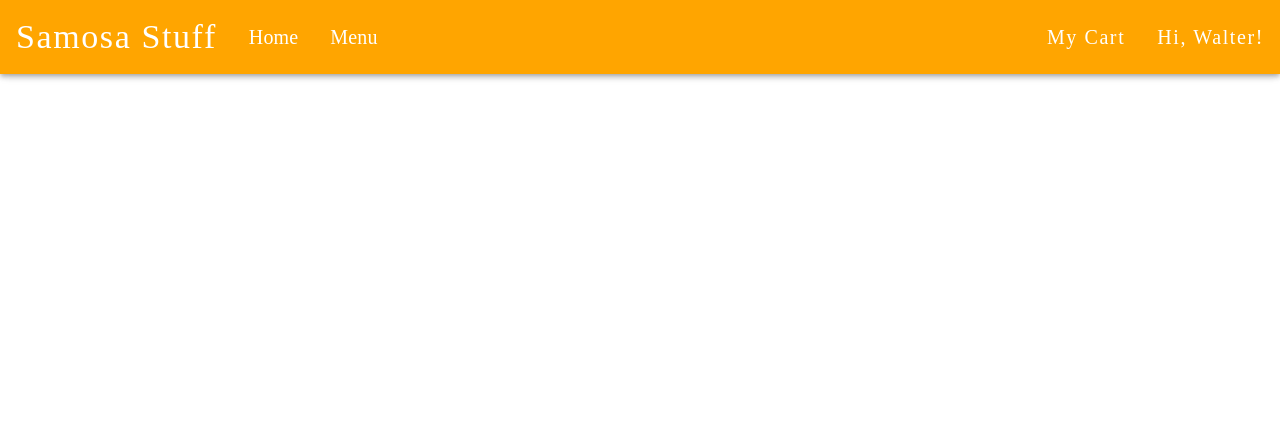
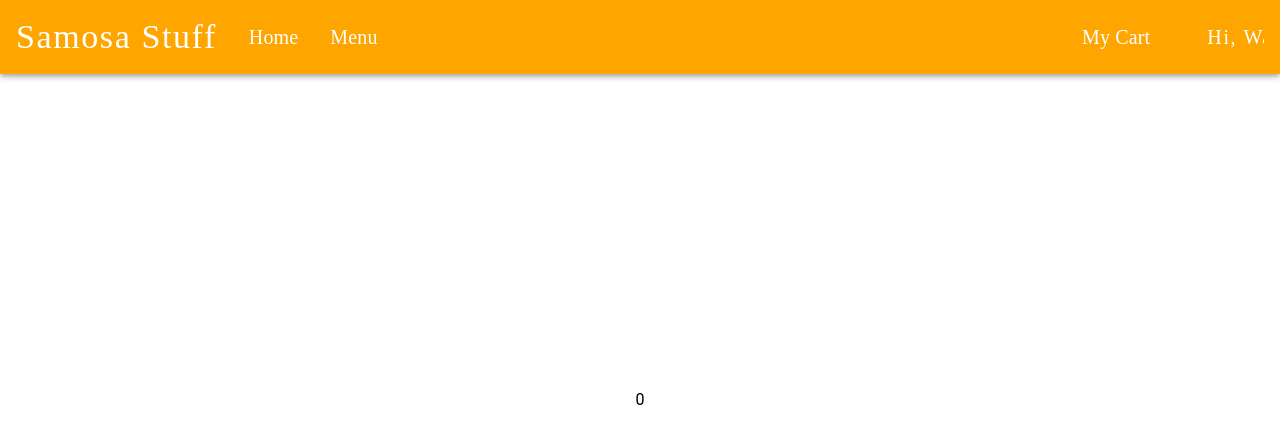
Before and after one commit to imadsyed333/frontend, a React (Create React App) app: page /cart in a window 1280 px wide. Shown: the top 444 px of the page. Built offline with nearby package versions, Linux system fonts and the light colour scheme.

Commit message:
Created route for cart

```diff
--- a/src/App.tsx
+++ b/src/App.tsx
@@ -6,6 +6,7 @@ import { BrowserRouter, Route, Routes } from 'react-router';
 import { Menu } from './ui/pages/Menu';
 import { ProductPage } from './ui/pages/ProductPage';
 import { StoreProvider } from './StoreContext';
+import { Cart } from './ui/pages/Cart';
 
 function App() {
   return (
@@ -17,6 +18,7 @@ function App() {
             <Route index element={<Home />} />
             <Route path='menu' element={<Menu />} />
             <Route path='/menu/:id' element={<ProductPage />} />
+            <Route path='cart' element={<Cart />} />
           </Routes>
         </StoreProvider>
       </BrowserRouter>
--- a/src/ui/components/NavBar.tsx
+++ b/src/ui/components/NavBar.tsx
@@ -82,19 +82,26 @@ export const NavBar = () => {
                     display: 'flex',
                     flexDirection: 'row',
                 }}>
-                    <Typography variant='h6' noWrap
-                        sx={{
-                            mx: 2,
+                    <CardActionArea sx={{
+                        m: 1,
+                        p: 1,
+                        borderRadius: 1,
                         display: { xs: 'none', md: 'flex' },
-                            fontFamily: 'serif',
-                            fontWeight: 200,
                         letterSpacing: '.1rem',
                         color: 'inherit',
                         textDecoration: 'none',
-                            alignItems: 'center'
+                        alignItems: 'center',
+                    }} onClick={() => {
+                        navigate('/cart')
+                    }}>
+                        <Typography variant='h6'
+                            sx={{
+                                fontFamily: 'serif',
+                                fontWeight: 200,
                             }}>
                             My Cart
                         </Typography>
+                    </CardActionArea>
                     <Typography variant='h6' noWrap
                         sx={{
                             mx: 2,
--- a/src/ui/pages/Cart.tsx
+++ b/src/ui/pages/Cart.tsx
@@ -1,11 +1,21 @@
-import React, { useContext, useState } from 'react'
-import { Product } from '../../constants'
+import React, { useContext } from 'react'
 import { StoreContext } from '../../StoreContext'
+import { Box, Typography } from '@mui/material'
 
 export const Cart = () => {
     const { cart, setCart } = useContext(StoreContext)
 
     return (
-        <div>{cart.toString()}</div>
+        <Box sx={{
+            display: 'flex',
+            flexDirection: 'column',
+            justifyContent: 'center',
+            alignItems: 'center',
+            minHeight: '100vh'
+        }}>
+            <Typography>
+                {cart.length}
+            </Typography>
+        </Box>
     )
 }
```
Lines whose indentation alone changed are shown as unchanged.
